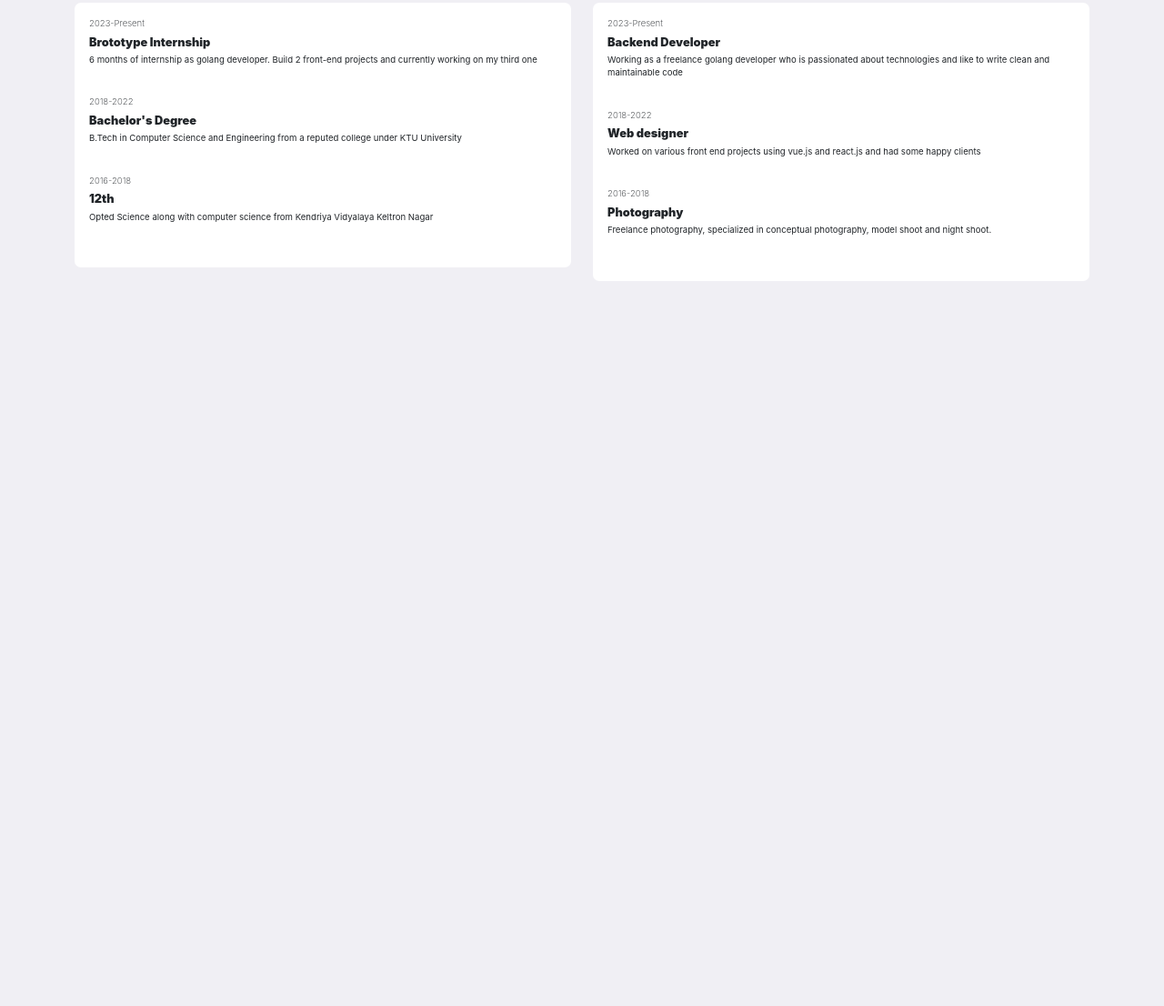
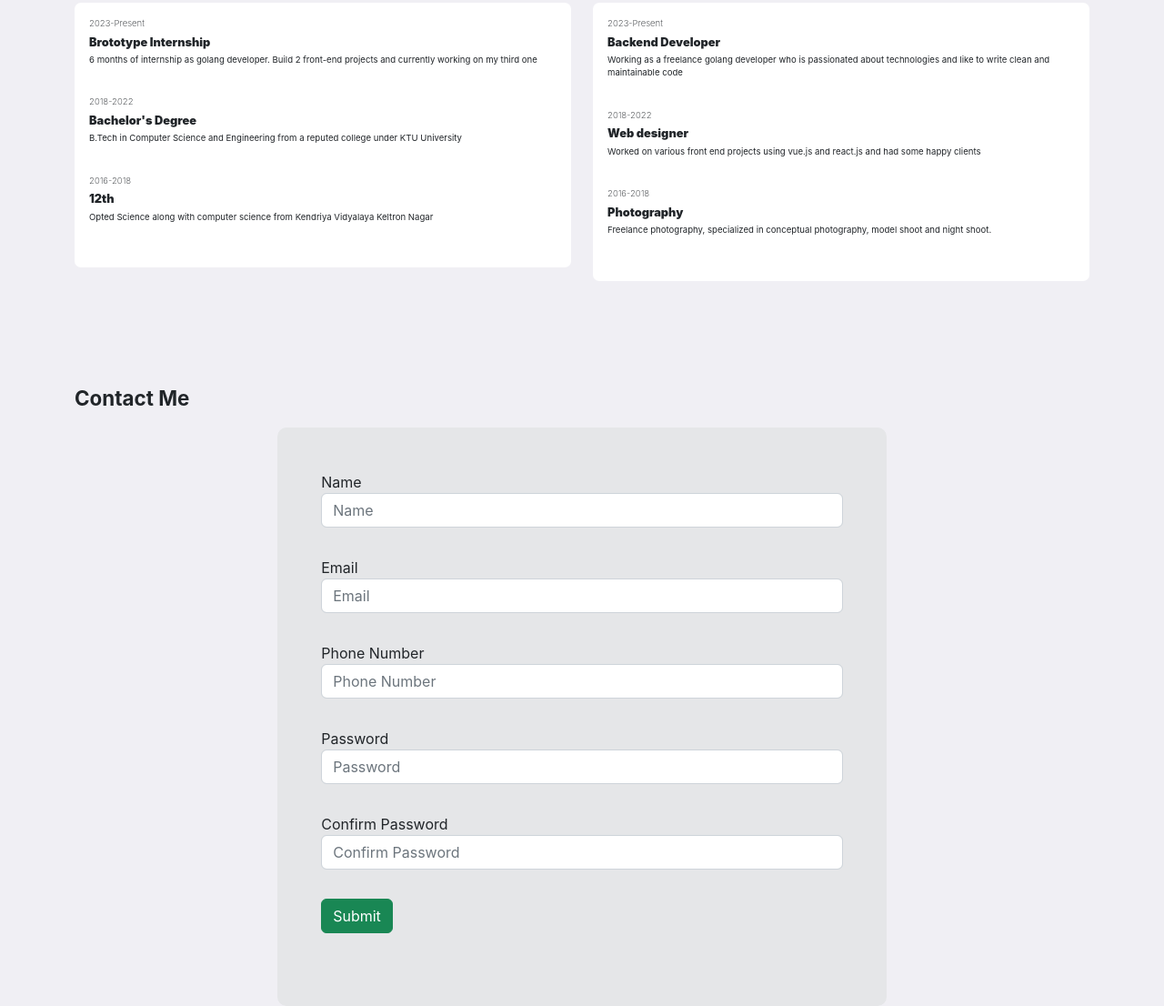
Before and after one commit to abhinandkakkadi/PORTFOLIO-WEBSITE, a plain HTML site: page index.html in a window 1280 px wide. Shown: the part 1533-2639 px from the top of the page at 91% size. Before the commit the page ends 1954 px from the top, so only its background shows below. Drawn offline with nearby package versions, Linux system fonts and the light colour scheme.

Commit message:
started adding javascripat to the project

```diff
--- a/index.html
+++ b/index.html
@@ -283,10 +283,53 @@
 
 
 
+
         </div>
       </div>
 
     </section>
+
+
+    <section class="form-validatoin">
+      <div class="container">
+        <div class="experience-head">
+          <p class="experience-heading">Contact Me </p>
+        </div>
+        <div class="form-container">
+
+
+        <form id="myForm">
+          <div class="form-group">
+            <label for="name">Name</label>
+            <input type="text" class="form-control" id="name"  placeholder="Name">
+
+          </div>
+          <div class="form-group">
+            <label for="email">Email</label>
+            <input type="email" class="form-control" id="email" placeholder="Email">
+          </div>
+
+          <div class="form-group">
+            <label for="phone">Phone Number</label>
+            <input type="number" class="form-control" id="phone" placeholder="Phone Number">
+          </div>
+          <div class="form-group">
+            <label for="password">Password</label>
+            <input type="password" class="form-control" id="password" placeholder="Password">
+          </div>
+          <div class="form-group">
+            <label for="confirm-passwword">Confirm Password</label>
+            <input type="password" class="form-control" id="confirm-password" placeholder="Confirm Password">
+          </div>
+          <div class="form-group">
+            <button type="submit" id="submit" class=" register btn btn-success">Submit</button>
+          </div>
+        </form>
+      </div>
+      </div>
+    </section>
+
+
 
     <script
       src="https://cdn.jsdelivr.net/npm/@popperjs/core@2.11.6/dist/umd/popper.min.js"
@@ -298,5 +341,6 @@
       integrity="sha384-cuYeSxntonz0PPNlHhBs68uyIAVpIIOZZ5JqeqvYYIcEL727kskC66kF92t6Xl2V"
       crossorigin="anonymous"
     ></script>
+    <script src="./script.js"></script>
   </body>
 </html>
--- /dev/null
+++ b/script.js
@@ -0,0 +1,23 @@
+const name = document.getElementById("name");
+const email = document.getElementById("email");
+const phone = document.getElementById("phone");
+const password = document.getElementById("password");
+const cPassword = document.getElementById("confirm-password");
+const submit = document.getElementById("myForm");
+
+// add listener
+submit.addEventListener("submit", (event) => {
+  event.preventDefault();
+  checkValidity();
+});
+
+function checkValidity() {
+  // Name
+  if(name.value )
+}
+
+
+
+
+
+// REGEX STUDIES
--- a/style.css
+++ b/style.css
@@ -216,3 +216,29 @@ body {
 .work-images {
   border-radius: 50%;
 }
+
+/* FORM VALIDATION */
+
+label {
+  display: block;
+}
+
+.form-container {
+  background-color: #e5e6e8;
+  width: 60%;
+  padding: 3rem;
+  border-radius: 10px;
+  margin: 0 auto;
+}
+
+.form-element {
+  padding-bottom: 2rem;
+}
+
+.form-group {
+  padding-bottom: 2rem;
+}
+
+.register {
+  display: block;
+}
```
